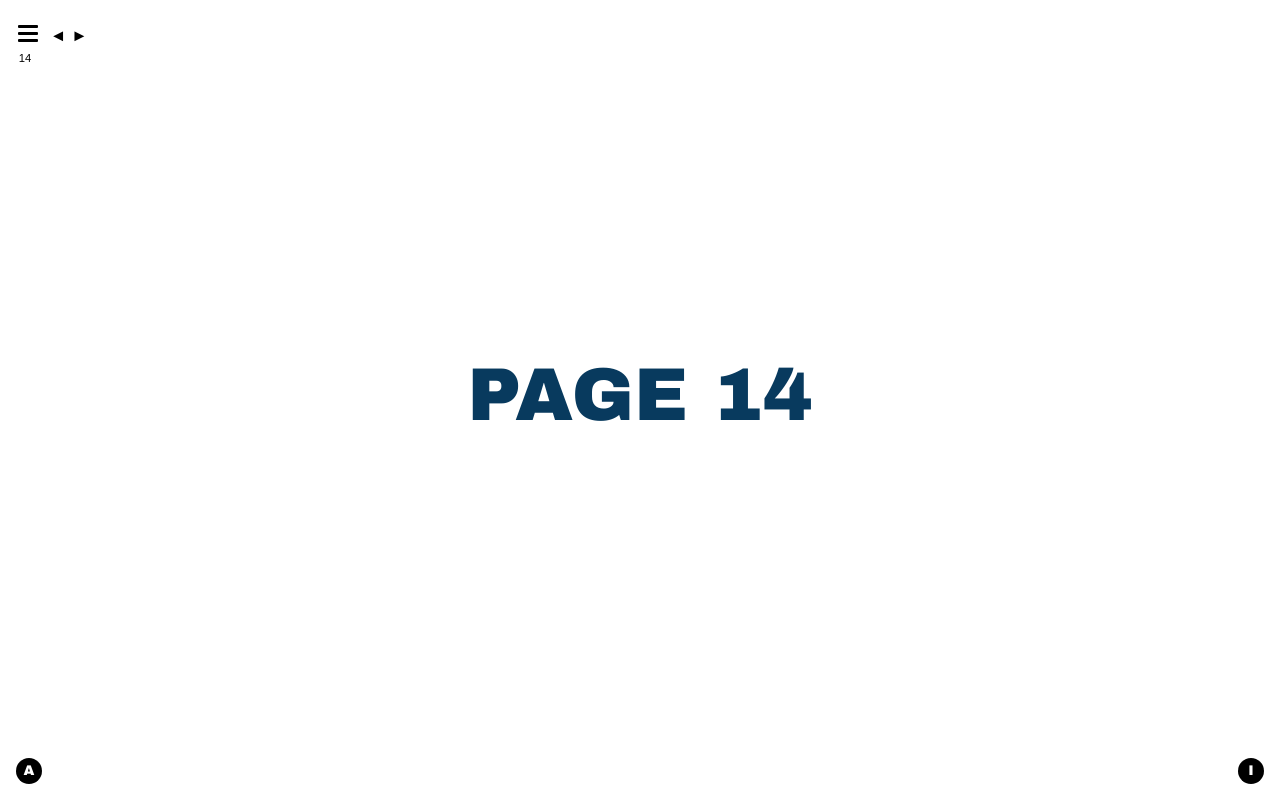
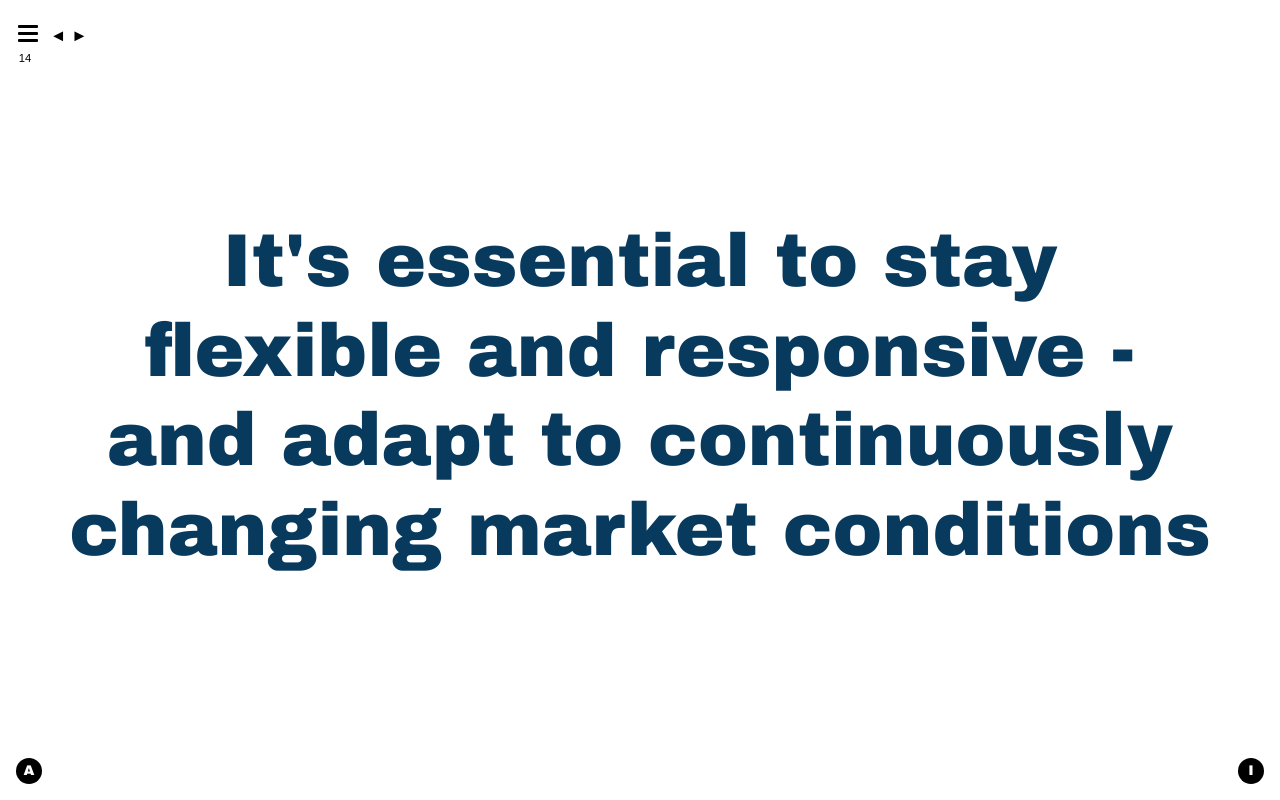
Before and after one commit to jeromecharlesrenard-collab/motivate_webpage, a plain HTML site: page site/14_page_14.html in a window 1280 px wide. Drawn offline with Linux system fonts and the light colour scheme.

Commit message:
Page builder: edit page 14 - Page 14

```diff
--- a/site/14_page_14.html
+++ b/site/14_page_14.html
@@ -15,10 +15,9 @@
 <body data-page="14">
 
     <!-- ============================ PAGE 14 - PAGE 14 ============================ -->
-    <!-- placeholder -->
     <main class="page">
         <div class="sub-section">
-            <div class="line-1">PAGE 14</div>
+            <div class="line-1">It's essential to stay flexible and responsive - and adapt to continuously changing market conditions</div>
         </div>
     </main>
 
```
Also changed, not shown: 1 other file.
